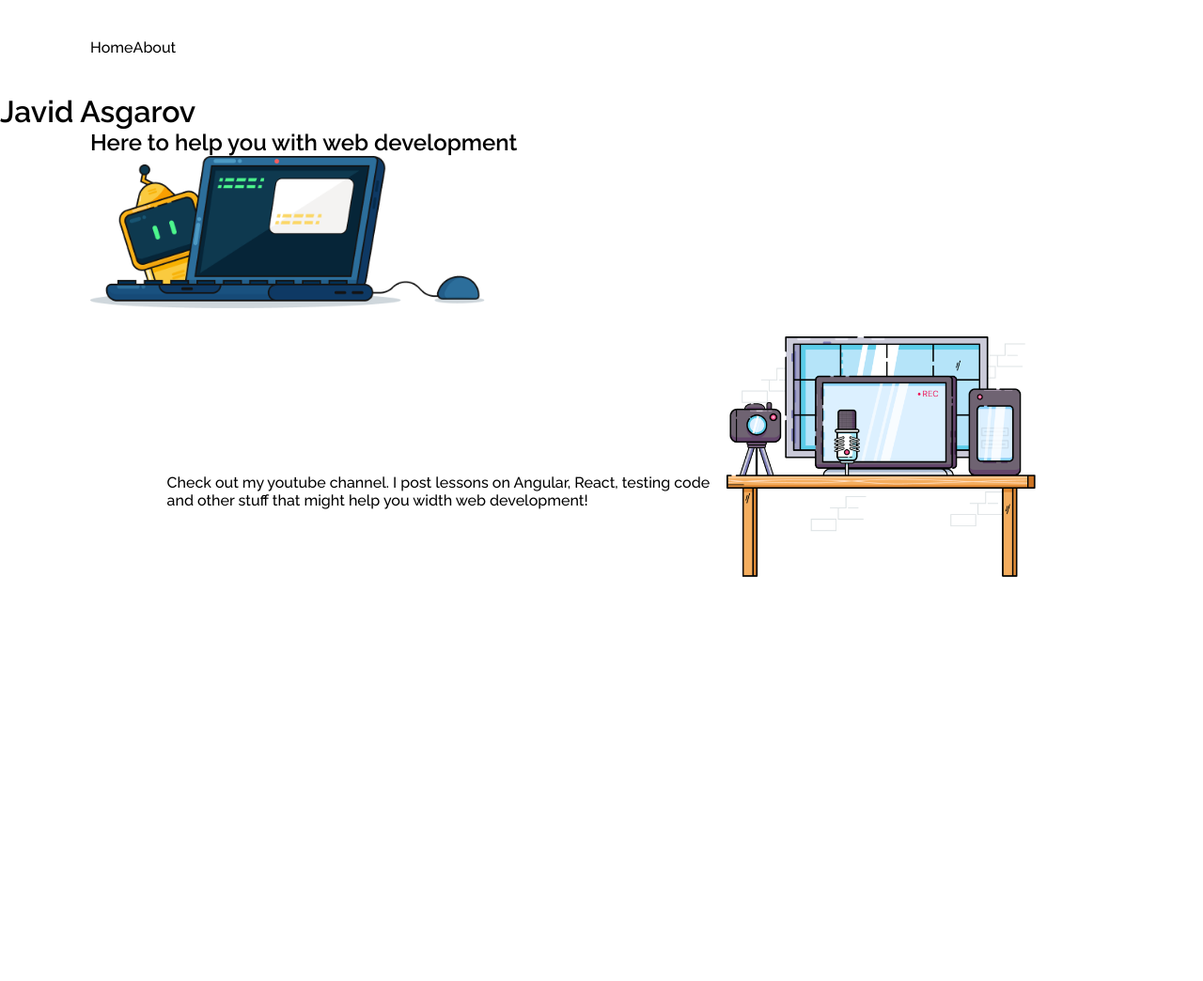
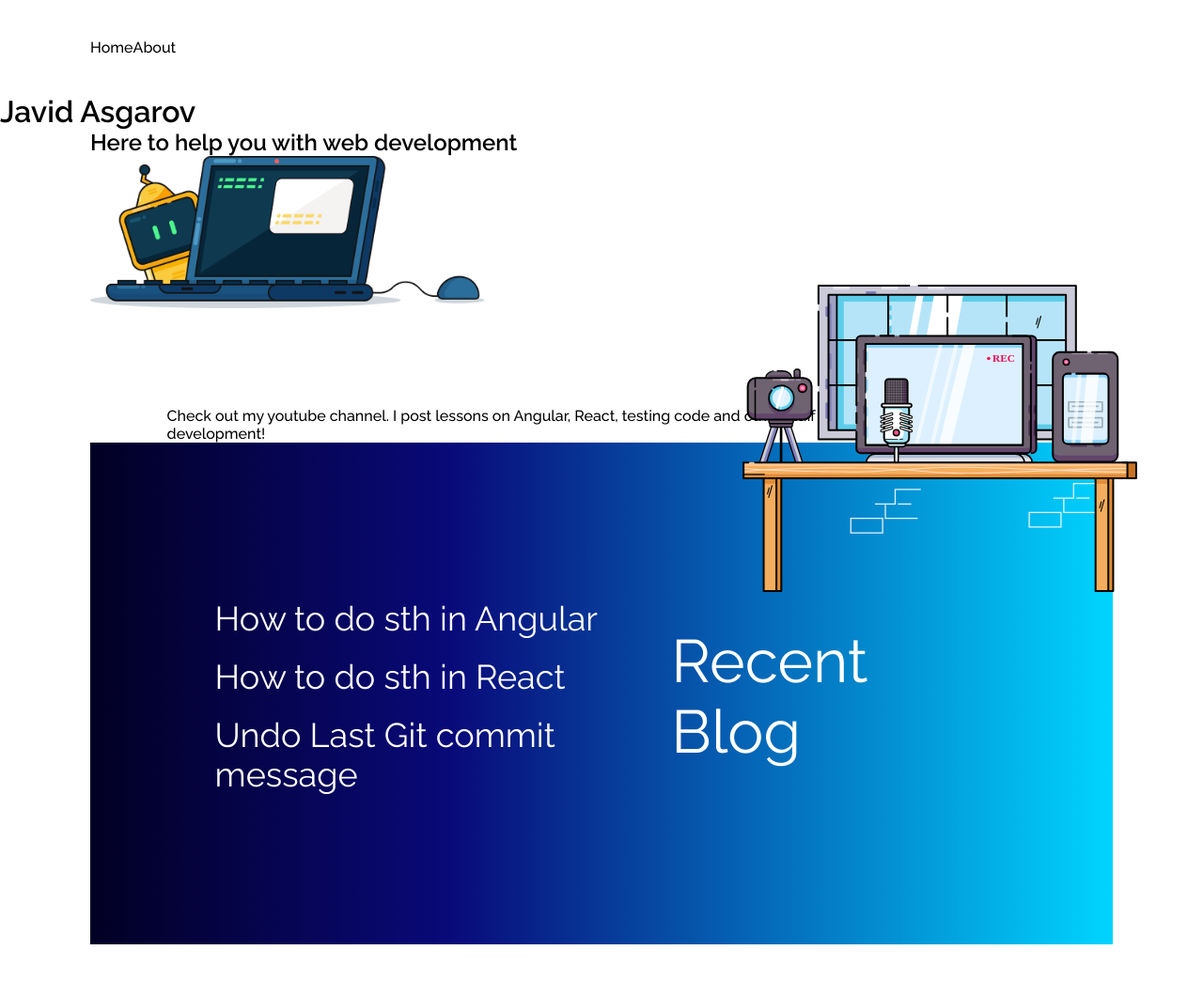
Before and after one commit to askeroff/javidasgarov, a Gatsby site: page / in a window 1280 px wide. Shown: the whole page at 94% size. Before the commit the page ends 800 px from the top, so only its background shows below. Built offline with nearby package versions, Linux system fonts and the light colour scheme; Gatsby itself is replaced by a stand-in of ours.

Commit message:
change design

```diff
--- a/src/components/header/Header.module.css
+++ b/src/components/header/Header.module.css
@@ -29,7 +29,10 @@
     padding-top: 75px;
     padding-bottom: 276px;
 
-    clip-path: polygon(0 0, 100% 0, 100% 100%, 0 76%);
+    /*clip-path: polygon(0 0, 100% 0, 100% 100%, 0 76%);*/
+
+    background: rgb(2,0,36);
+    background: linear-gradient(90deg, rgba(2,0,36,1) 0%, rgba(9,9,121,1) 35%, rgba(0,212,255,1) 100%);
 }
 
 .hero-wrapper h1 {
--- /dev/null
+++ b/src/components/recentBlog/RecentBlog.module.css
@@ -0,0 +1,27 @@
+.wrapper {
+    background: var(--bg-primary);
+    background: rgb(2,0,36);
+    background: linear-gradient(90deg, rgba(2,0,36,1) 0%, rgba(9,9,121,1) 35%, rgba(0,212,255,1) 100%);
+    padding: 166px 60px 160px;
+    margin-bottom: 100px;
+}
+
+.links {
+    list-style: none;
+}
+
+.links li {
+    display: block;
+}
+
+.links li + li {
+    margin-top: 20px;
+}
+
+.links a {
+    font-weight: 400;
+    font-size: 36px;
+    line-height: 42px;
+    color: #fff;
+    text-decoration: none;
+}
--- /dev/null
+++ b/src/components/recentBlog/RecentBlog.tsx
@@ -0,0 +1,31 @@
+import * as React from 'react';
+
+import * as RecentBlogCss from './RecentBlog.module.css';
+import Container from '../layout/Container';
+import CenteredFlex from '../ui/Flex/CenteredFlex';
+import LandingTitle from '../ui/landing-title/LandingTitle';
+
+function RecentBlog() {
+  return (
+    <div className={RecentBlogCss.wrapper}>
+      <Container>
+        <CenteredFlex flexDirection="row-reverse" justifyContent="space-between">
+          <LandingTitle>Recent Blog</LandingTitle>
+          <ul className={RecentBlogCss.links}>
+            <li>
+              <a href="/#">How to do sth in Angular</a>
+            </li>
+            <li>
+              <a href="/#">How to do sth in React</a>
+            </li>
+            <li>
+              <a href="/#">Undo Last Git commit message</a>
+            </li>
+          </ul>
+        </CenteredFlex>
+      </Container>
+    </div>
+  );
+}
+
+export default RecentBlog;
--- a/src/components/ui/Flex/CenteredFlex.tsx
+++ b/src/components/ui/Flex/CenteredFlex.tsx
@@ -2,11 +2,13 @@ import styled from 'styled-components';
 
 interface CenteredFlexProps {
     justifyContent?: string;
+    flexDirection?: string;
 }
 
 const CenteredFlex = styled.div`
   display: flex;
   align-items: center;
+  flex-direction: ${(props: CenteredFlexProps) => (props.flexDirection ? props.flexDirection : 'initial')};
   justify-content: ${(props: CenteredFlexProps) => (props.justifyContent ? props.justifyContent : 'flex-start')};
 `;
 
--- a/src/components/ui/landing-title/LandingTitle.tsx
+++ b/src/components/ui/landing-title/LandingTitle.tsx
@@ -8,3 +8,5 @@ const LandingTitle = styled.h1`
 `;
 
 export default LandingTitle;
+
+// https://lukaszadam.com/illustrations/?ref=uigoodies.com
--- a/src/components/youtube/Youtube.module.css
+++ b/src/components/youtube/Youtube.module.css
@@ -1,8 +1,14 @@
+.youtube-relative-wrapper {
+    position: relative;
+    margin-bottom: 60px;
+}
+
 .youtube-wrapper {
     background: var(--bg-primary);
-    clip-path: polygon(0 0, 100% 0, 100% 72%, 0 100%);
+    background: rgb(2,0,36);
+    background: linear-gradient(90deg, rgba(2,0,36,1) 0%, rgba(9,9,121,1) 35%, rgba(0,212,255,1) 100%);
+    /*clip-path: polygon(0 0, 100% 0, 100% 60%, 0 100%);*/
     padding: 60px 60px 160px;
-    margin-bottom: 100px;
 }
 
 .landing-block-description {
--- a/src/components/youtube/Youtube.tsx
+++ b/src/components/youtube/Youtube.tsx
@@ -9,30 +9,35 @@ import * as YoutubeCSS from './Youtube.module.css';
 
 function Youtube() {
   return (
+    <div className={YoutubeCSS.youtubeRelativeWrapper}>
+      <StaticImage
+        style={{
+          gridArea: '1/1',
+          maxWidth: '420px',
+          position: 'absolute',
+          right: '70px',
+          bottom: '170px',
+          zIndex: '2',
+          // You can set a maximum height for the image, if you wish.
+          // maxHeight: 600,
+        }}
+        src="../../assets/images/youtube_illustration.svg"
+        alt="js alt"
+      />
       <div className={YoutubeCSS.youtubeWrapper}>
         <Container>
           <CenteredFlex justifyContent="space-between">
             <div>
               <LandingTitle>Hello youtube</LandingTitle>
-            <div className="landing-block-description">
+              <div className={YoutubeCSS.landingBlockDescription}>
                 Check out my youtube channel. I post lessons on Angular, React,
-              testing code and other stuff that might help you width web
+                testing code and other stuff that might help you with web
                 development!
               </div>
             </div>
-
-          <StaticImage
-            style={{
-              gridArea: '1/1',
-              maxWidth: '420px',
-              // You can set a maximum height for the image, if you wish.
-              // maxHeight: 600,
-            }}
-            src="../../assets/images/youtube.png"
-            alt="js alt"
-          />
           </CenteredFlex>
         </Container>
+      </div>
     </div>
   );
 }
--- a/src/pages/index.tsx
+++ b/src/pages/index.tsx
@@ -2,6 +2,7 @@ import * as React from 'react';
 import Layout from '../components/layout/Layout';
 import Container from '../components/layout/Container';
 import Youtube from '../components/youtube/Youtube';
+import RecentBlog from '../components/recentBlog/RecentBlog';
 
 function IndexPage() {
   return (
@@ -9,6 +10,7 @@ function IndexPage() {
       <Container>
         <div style={{ marginTop: '30px' }}>
           <Youtube />
+          <RecentBlog />
         </div>
       </Container>
     </Layout>
```
Also changed, not shown: src/assets/images/youtube_illustration.svg (added). Lines whose indentation alone changed are shown as unchanged.
